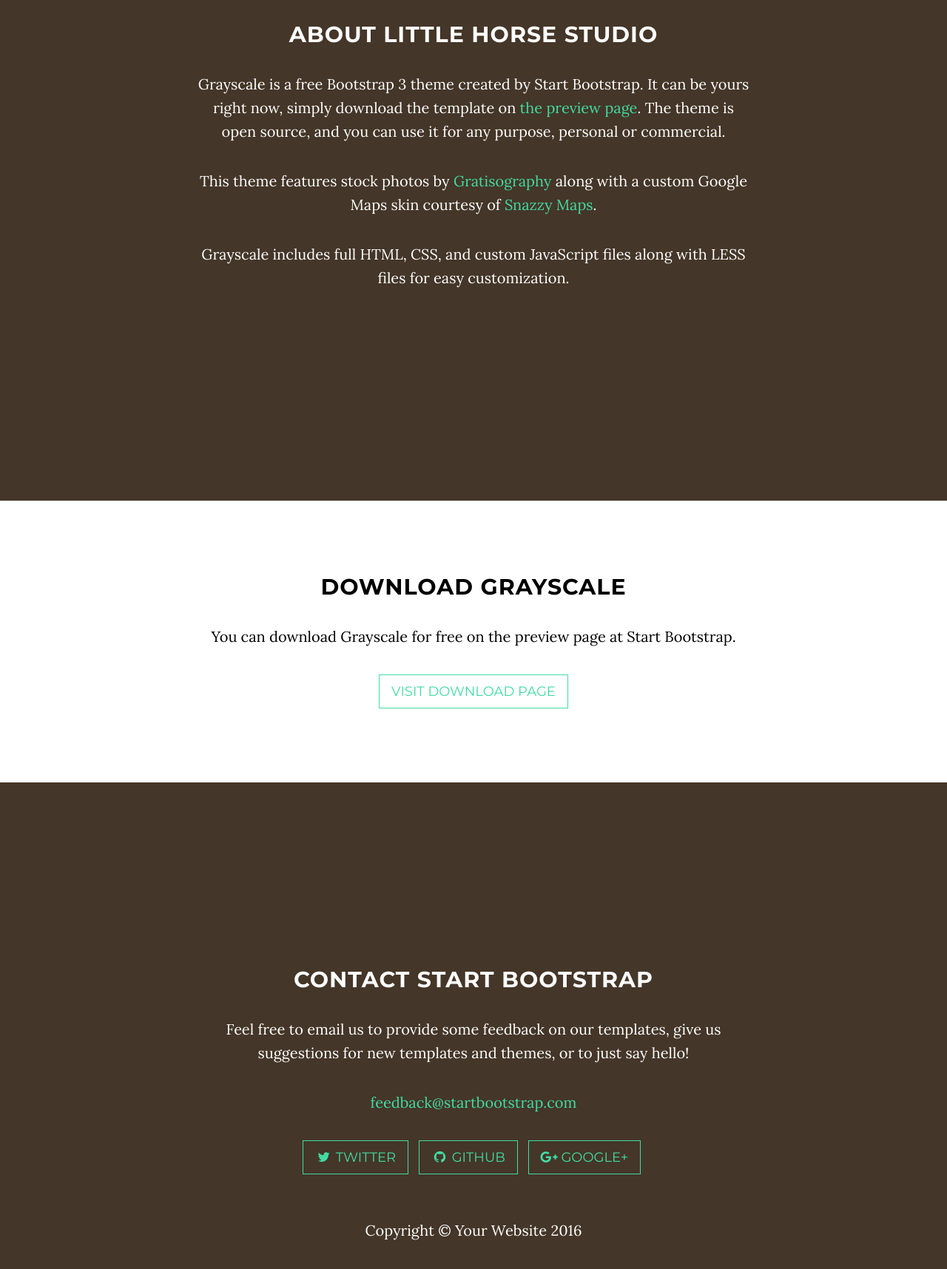
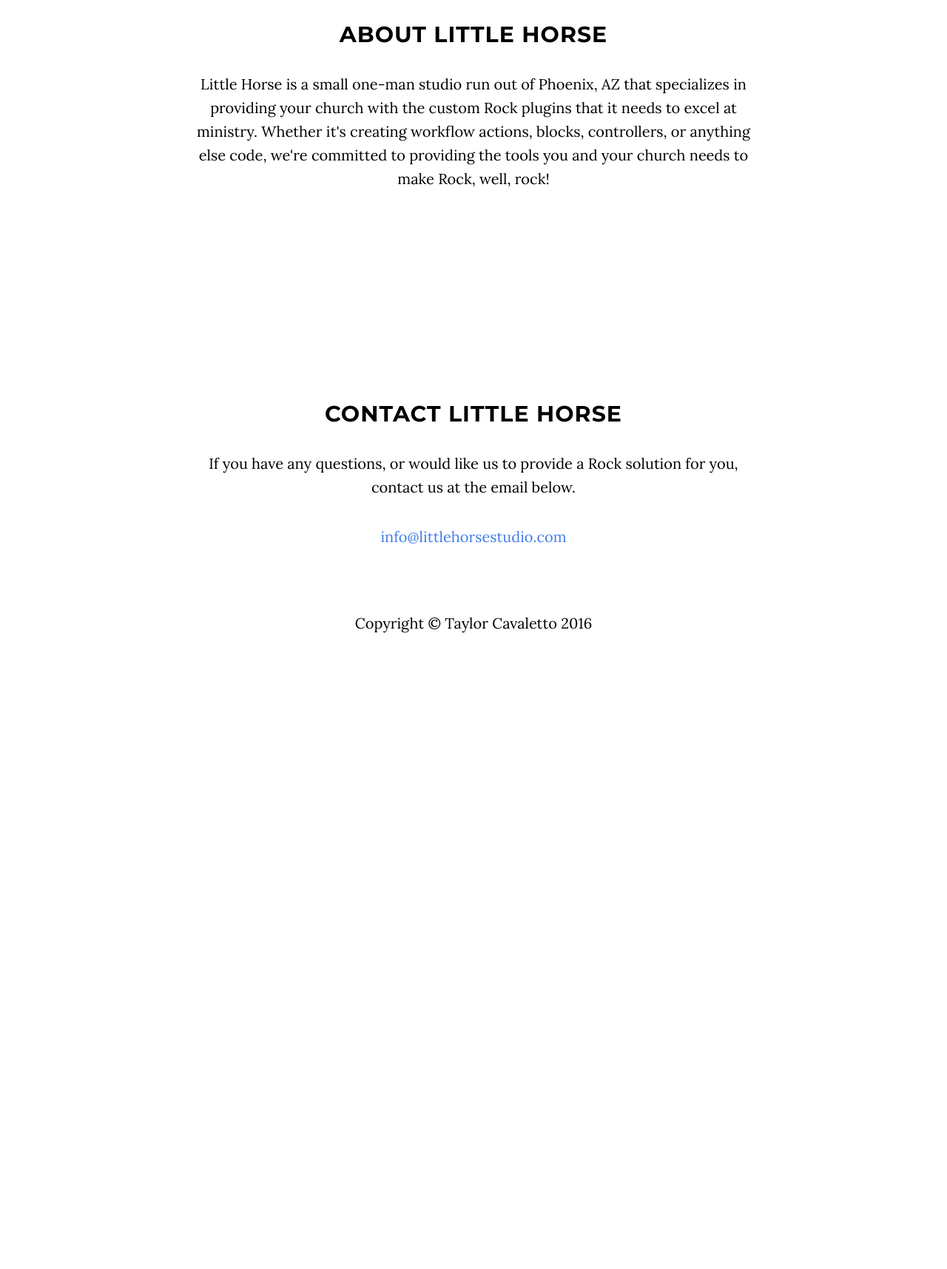
Before and after one commit to LittleHorseStudio/LittleHorseStudio.github.io, a website: page index.html in a window 1280 px wide. Shown: the part 1020-2736 px from the top of the page at 74% size. After the commit the page ends 1929 px from the top, so only its background shows below. Drawn offline with nearby package versions, Linux system fonts and the light colour scheme; some packages are replaced by stand-ins of ours.

```diff
--- a/index.html
+++ b/index.html
@@ -52,9 +52,9 @@
                     <li>
                         <a class="page-scroll" href="#about">About</a>
                     </li>
-                    <li>
+                  <!--  <li>
                         <a class="page-scroll" href="#pricing">Pricing</a>
-                    </li>
+                    </li>-->
                     <li>
                         <a class="page-scroll" href="#contact">Contact</a>
                     </li>
@@ -72,7 +72,7 @@
                 <div class="row">
                     <div class="col-md-8 col-md-offset-2">
                         <h1 class="brand-heading">Little Horse Studio</h1>
-                        <p class="intro-text">A software development studio focused on providing custom Rock development to small churches.</p>
+                        <p class="intro-text">A software development studio focused on providing custom Rock solutions to small churches.</p>
                         <a href="#about" class="btn btn-circle page-scroll">
                             <i class="fa fa-angle-double-down animated"></i>
                         </a>
@@ -86,23 +86,9 @@
     <section id="about" class="container content-section text-center">
         <div class="row">
             <div class="col-lg-8 col-lg-offset-2">
-                <h2>About Little Horse Studio</h2>
-                <p>Grayscale is a free Bootstrap 3 theme created by Start Bootstrap. It can be yours right now, simply download the template on <a href="http://startbootstrap.com/template-overviews/grayscale/">the preview page</a>. The theme is open source, and you can use it for any purpose, personal or commercial.</p>
-                <p>This theme features stock photos by <a href="http://gratisography.com/">Gratisography</a> along with a custom Google Maps skin courtesy of <a href="http://snazzymaps.com/">Snazzy Maps</a>.</p>
-                <p>Grayscale includes full HTML, CSS, and custom JavaScript files along with LESS files for easy customization.</p>
-            </div>
-        </div>
-    </section>
-
-    <!-- Pricing Section -->
-    <section id="pricing" class="content-section text-center">
-        <div class="pricing-section">
-            <div class="container">
-                <div class="col-lg-8 col-lg-offset-2">
-                    <h2>Download Grayscale</h2>
-                    <p>You can download Grayscale for free on the preview page at Start Bootstrap.</p>
-                    <a href="http://startbootstrap.com/template-overviews/grayscale/" class="btn btn-default btn-lg">Visit Download Page</a>
-                </div>
+                <h2>About Little Horse</h2>
+                <p>Little Horse is a small one-man studio run out of Phoenix, AZ that specializes in providing your church with the custom Rock plugins that it needs to excel at ministry. Whether it's creating workflow actions, blocks, controllers, or anything else code, we're committed to providing the tools you and your church needs to make Rock, well, rock!</p>
+              <!--  <p> It's run by Taylor Cavaletto, who during the week works at <a href="https://www.centralaz.com">Central Christian Church</a> and is a regular contributor to the <a href="https://github.com/SparkDevNetwork/Rock/commits?author=tcavaletto">RockRMS</a> project. </p>-->
             </div>
         </div>
     </section>
@@ -111,21 +97,10 @@
     <section id="contact" class="container content-section text-center">
         <div class="row">
             <div class="col-lg-8 col-lg-offset-2">
-                <h2>Contact Start Bootstrap</h2>
-                <p>Feel free to email us to provide some feedback on our templates, give us suggestions for new templates and themes, or to just say hello!</p>
-                <p><a href="mailto:feedback@startbootstrap.com">feedback@startbootstrap.com</a>
+                <h2>Contact Little Horse</h2>
+                <p>If you have any questions, or would like us to provide a Rock solution for you, contact us at the email below.</p>
+                <p><a href="mailto:info@littlehorsestudio.com">info@littlehorsestudio.com</a>
                 </p>
-                <ul class="list-inline banner-social-buttons">
-                    <li>
-                        <a href="https://twitter.com/SBootstrap" class="btn btn-default btn-lg"><i class="fa fa-twitter fa-fw"></i> <span class="network-name">Twitter</span></a>
-                    </li>
-                    <li>
-                        <a href="https://github.com/IronSummitMedia/startbootstrap" class="btn btn-default btn-lg"><i class="fa fa-github fa-fw"></i> <span class="network-name">Github</span></a>
-                    </li>
-                    <li>
-                        <a href="https://plus.google.com/+Startbootstrap/posts" class="btn btn-default btn-lg"><i class="fa fa-google-plus fa-fw"></i> <span class="network-name">Google+</span></a>
-                    </li>
-                </ul>
             </div>
         </div>
     </section>
@@ -133,7 +108,7 @@
     <!-- Footer -->
     <footer>
         <div class="container text-center">
-            <p>Copyright &copy; Your Website 2016</p>
+            <p>Copyright &copy; Taylor Cavaletto 2016</p>
         </div>
     </footer>
 
--- a/less/grayscale.less
+++ b/less/grayscale.less
@@ -7,8 +7,8 @@
     width: 100%;
     height: 100%;
     font-family: "Lora","Helvetica Neue",Helvetica,Arial,sans-serif;
-    color: white;
-    background-color: #443628;
+    color: black;
+    background-color: white;
 }
 
 html {
@@ -41,14 +41,14 @@
 }
 
 a {
-    color: @primary;
+    color: #407ce9;
     -webkit-transition: all .2s ease-in-out;
     -moz-transition: all .2s ease-in-out;
     transition: all .2s ease-in-out;
     &:hover,
     &:focus {
         text-decoration: none;
-        color: darken(@primary,20%);
+        color: darken(white,20%);
     }
 }
 
@@ -95,15 +95,6 @@
                 &:active {
                     outline: none;
                     background-color: transparent;
-                }
-            }
-            &.active {
-                outline: none;
-                a {
-                    background-color: fade(white, 30%);
-                    &:hover {
-                        color: white;
-                    }
                 }
             }
         }
@@ -241,8 +232,8 @@
 .pricing-section {
     width: 100%;
     padding: 50px 0;
-    color: black;
-    background-color: white;
+    color: white;
+    background-color: #5B83A8;
     -webkit-background-size: cover;
     -moz-background-size: cover;
     background-size: cover;
@@ -270,15 +261,15 @@
 }
 
 .btn-default {
-    border: 1px solid @primary;
-    color: @primary;
+    border: 1px solid white;
+    color: white;
     background-color: transparent;
     &:hover,
     &:focus {
-        border: 1px solid @primary;
+        border: 1px solid white;
         outline: none;
         color: black;
-        background-color: @primary;
+        background-color: white;
     }
 }
 
```
Also changed, not shown: css/grayscale.css, css/grayscale.min.css.
